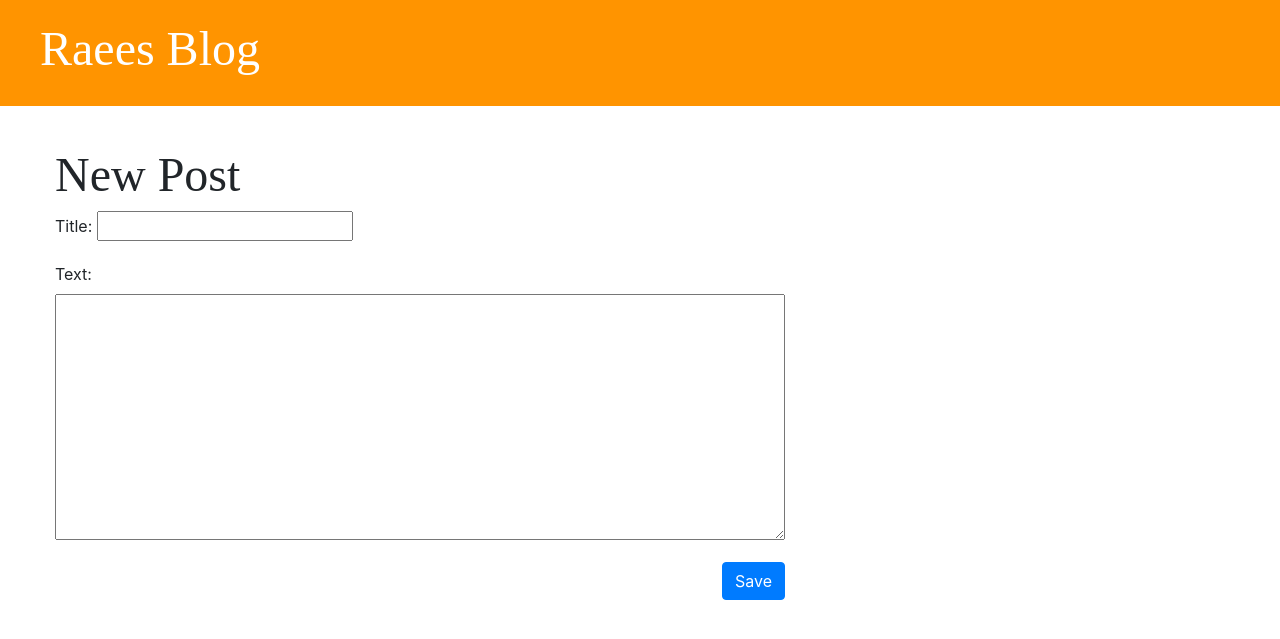
After one commit to Raees007/my_django_site, a Django app: page /post/new/ in a window 1280 px wide. The commit adds this page. Shown: the top 639 px of the page. Run offline with Django 3.2, Linux system fonts and the light colour scheme; some libraries are stand-ins or nearby versions.

Commit message:
Add feature to create new Blog Post from frontend.

```diff
--- /dev/null
+++ b/blog/forms.py
@@ -0,0 +1,7 @@
+from django import forms
+from .models import Post
+
+class Post_form(forms.ModelForm):
+    class Meta:
+        model = Post
+        fields = ('title', 'text')
--- a/blog/static/css/blog.css
+++ b/blog/static/css/blog.css
@@ -30,3 +30,11 @@ h1, h2, h3, h4 {
 .post h2 a {
     color: #000000;
 }
+
+.post-form-blog textarea {
+    width: 100%;
+}
+
+.post-form-blog .btn-primary {
+    float: right;
+}
--- a/blog/templates/blog/base.html
+++ b/blog/templates/blog/base.html
@@ -4,6 +4,9 @@
 <html lang="en">
 <head>
     <meta charset="UTF-8">
+    <title>My Blog</title>
+   <link rel="apple-touch-icon" sizes="57x57" href=".png">
+
     <link href="https://fonts.googleapis.com/css?Tangrine:bold,bolditalic|Inconsolata:italic|Droid+Sans" rel="stylesheet">
     <link rel="stylesheet" href="https://stackpath.bootstrapcdn.com/bootstrap/4.1.3/css/bootstrap.min.css">
     <link rel="stylesheet" href="{% static 'css/blog.css' %}">
--- /dev/null
+++ b/blog/templates/blog/post_edit.html
@@ -0,0 +1,12 @@
+{% extends 'blog/base.html' %}
+
+{% block content %}
+
+<h1>New Post</h1>
+    <form method="post" class="post-form-blog">
+        {% csrf_token %}
+        {{ form.as_p }}
+        <button type="submit" class="btn btn-primary">Save</button>
+    </form>
+
+{% endblock %}
--- a/blog/templates/blog/post_list.html
+++ b/blog/templates/blog/post_list.html
@@ -8,7 +8,7 @@
                 <p><strong>Published: </strong>{{ post.published_date }}</p>
             </div>
 
-            <h2><a href="{% url 'post_detail' pk=post.pk %}">{{ post.title }}</a></h2>
+            <p><h2><a href="{% url 'post_detail' pk=post.pk %}">{{ post.title }}</a></h2> by {{ post.author }}</p>
             <p>{{ post.text|linebreaksbr }}</p><br><br><br>
         </div>
     {% endfor %}
--- a/blog/urls.py
+++ b/blog/urls.py
@@ -8,5 +8,9 @@ urlpatterns = [
 
     # 127.0.0.8000/post/1 --> Local
     # myapp.com/post/1 --> online
-    path('post/<int:pk>/', views.post_detail, name='post_detail')
+    path('post/<int:pk>/', views.post_detail, name='post_detail'),
+
+    # 127.0.0.8000/post/new --> Local
+    # myapp.com/post/new --> online
+    path('post/new/', views.post_new, name='post_new'),
 ]
--- a/blog/views.py
+++ b/blog/views.py
@@ -1,5 +1,7 @@
-from django.shortcuts import render, get_object_or_404
+from django.shortcuts import render, get_object_or_404, redirect
 from django.utils import timezone
+
+from .forms import Post_form
 from .models import Post
 
 # Create your views here.
@@ -12,3 +14,17 @@ def post_detail(request, pk):
     post = get_object_or_404(Post, pk=pk)
     stuff_for_frontend = {'post': post}
     return render(request, 'blog/post_detail.html', stuff_for_frontend)
+
+def post_new(request):
+    if request.method == 'POST':
+        form = Post_form(request.POST)
+        if form.is_valid():
+            post = form.save(commit=False)
+            post.author = request.user
+            post.published_date = timezone.now()
+            post.save()
+            return redirect('post_detail', pk=post.pk)
+    else:
+        form = Post_form()
+        stuff_for_frontend = {'form': form}
+    return render(request, 'blog/post_edit.html', stuff_for_frontend)
```
Also changed, not shown: db.sqlite3.
